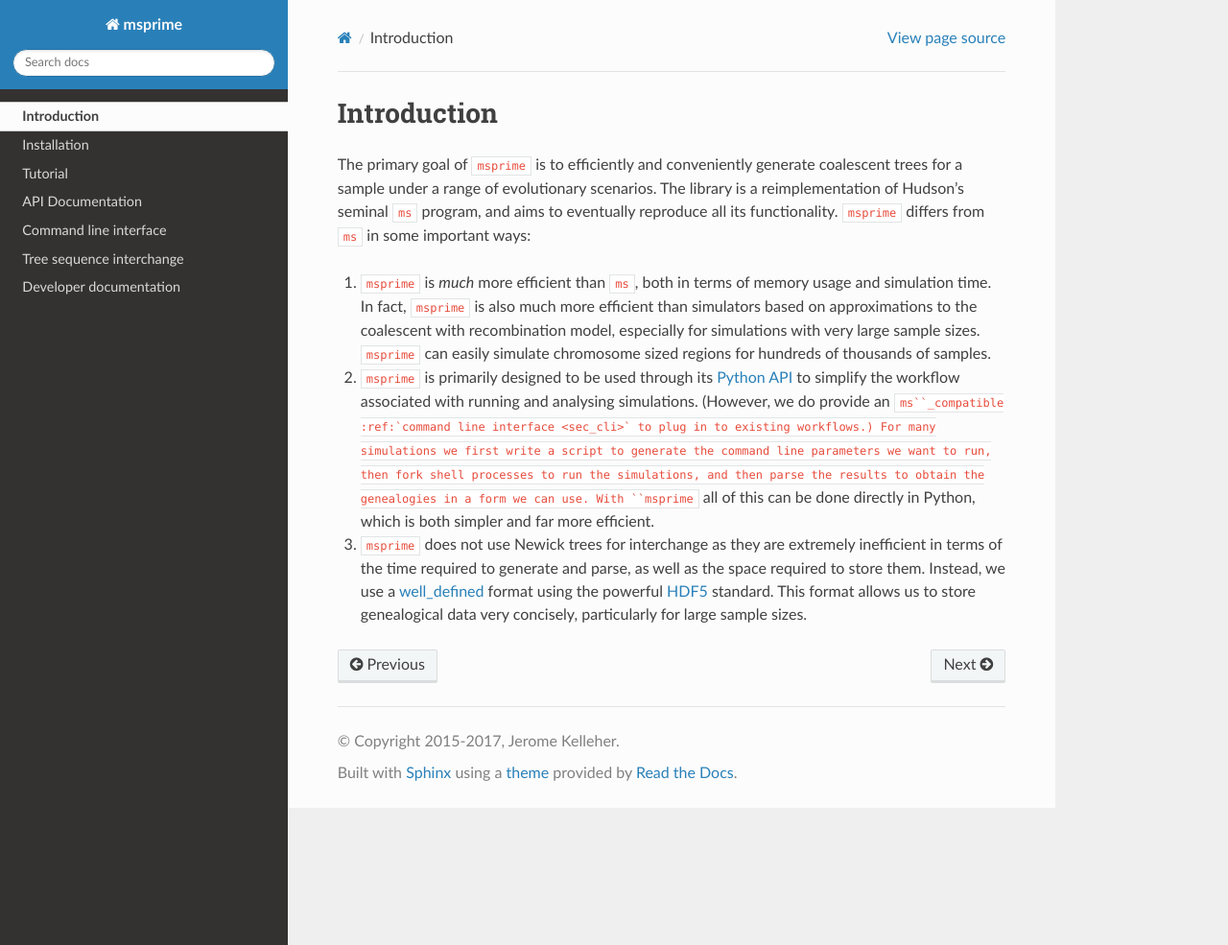
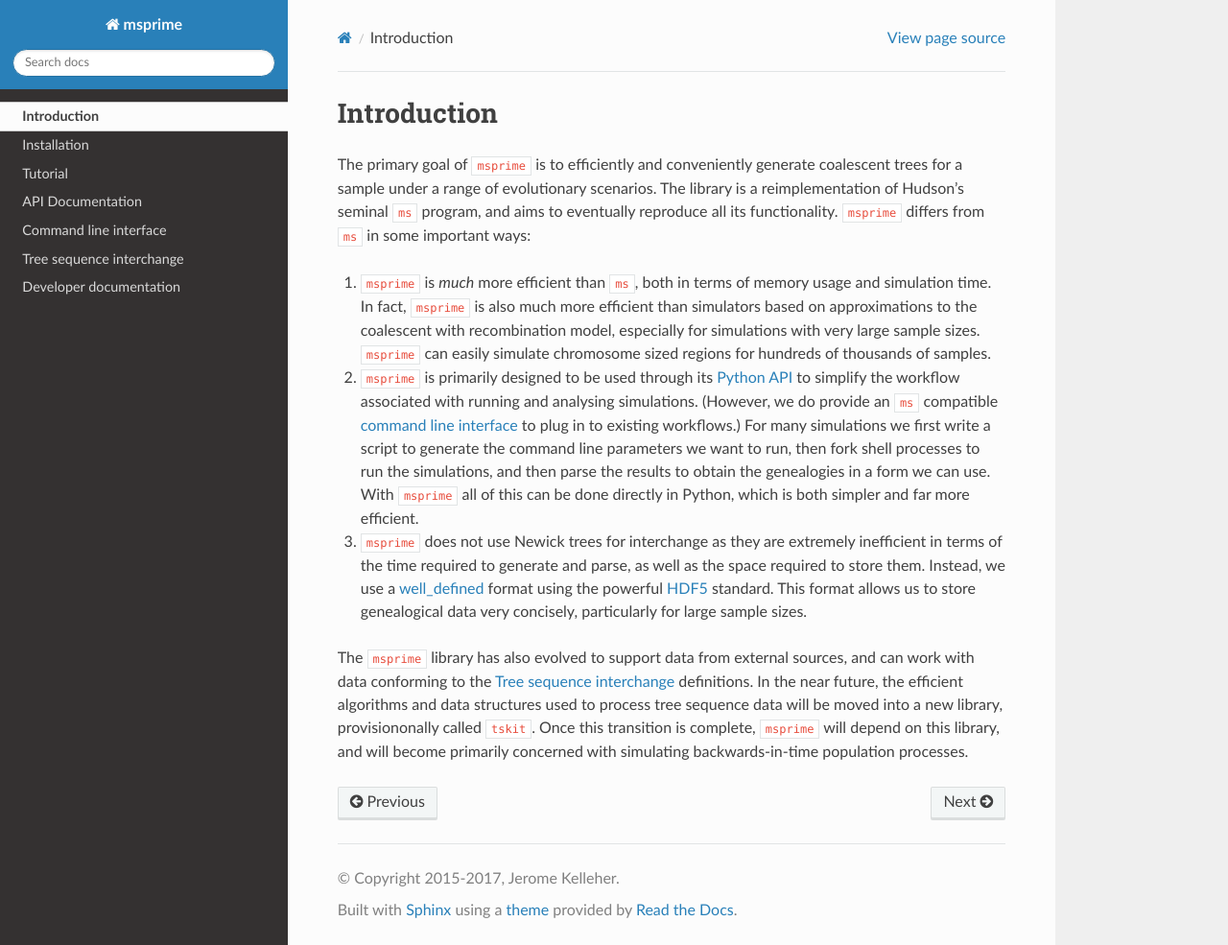
Before and after one commit to tskit-dev/msprime, a Sphinx documentation site: the page built from docs/introduction.rst, in a window 1280 px wide and 985 px high. Shown: the whole window at 96% size. Built offline with Sphinx 7.4.7 and the Read the Docs theme 2.0.0, drawn with Linux system fonts in a browser that asks for light colours.

Commit message:
Doc tweaks.
Closes #84 (link to mailing list)

```diff
--- a/docs/index.rst
+++ b/docs/index.rst
@@ -8,6 +8,12 @@
 
 This is the documentation for ``msprime``, a reimplementation of Hudson's
 classical :command:`ms` simulator.
+
+If you are looking for help on a specific issue or would like to ask a
+question to fellow ``msprime`` users, please send an email to the
+`mailing list <https://groups.google.com/group/msprime-users>`_. By asking
+questions on the mailing list, you can help to build a searchable knowledge
+base.
 
 Contents:
 =========
--- a/docs/introduction.rst
+++ b/docs/introduction.rst
@@ -20,7 +20,7 @@
 2. ``msprime`` is primarily designed to be used through its
    :ref:`Python API <sec_api>` to simplify the workflow associated with
    running and analysing simulations. (However, we do provide an
-   ``ms``_compatible :ref:`command line interface <sec_cli>` to
+   ``ms`` compatible :ref:`command line interface <sec_cli>` to
    plug in to existing workflows.) For many simulations we first
    write a script to generate the command line parameters we
    want to run, then fork shell processes to run the simulations,
@@ -35,3 +35,13 @@
    powerful `HDF5 <https://www.hdfgroup.org/HDF5/>`_ standard. This
    format allows us to store genealogical data very concisely,
    particularly for large sample sizes.
+
+
+The ``msprime`` library has also evolved to support data
+from external sources, and can work with data conforming to
+the :ref:`sec_interchange` definitions. In the near future, the
+efficient algorithms and data structures used to process tree
+sequence data will be moved into a new library, provisiononally
+called ``tskit``. Once this transition is complete, ``msprime``
+will depend on this library, and will become primarily concerned
+with simulating backwards-in-time population processes.
```
Also changed, not shown: README.md (+6 -0 lines).
